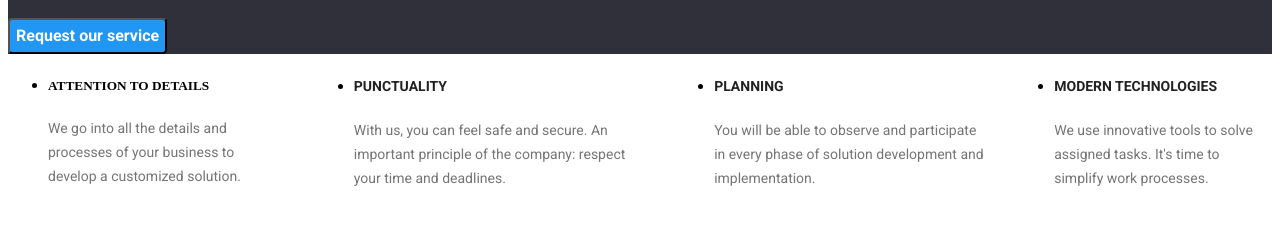
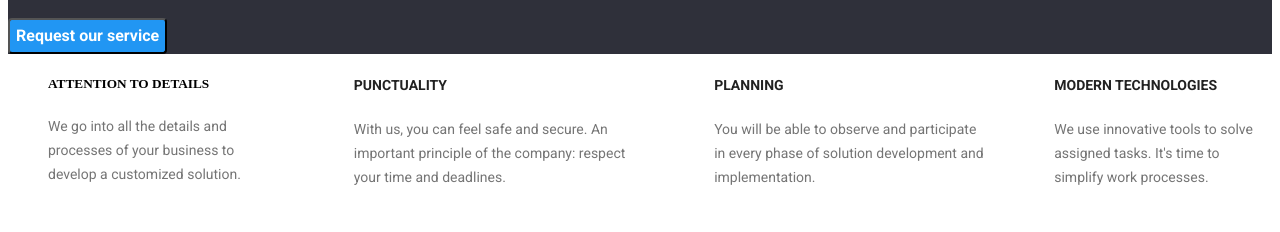
Before and after one commit to Adinux/goit-markup-hw-02, a plain HTML site: page index.html in a window 1280 px wide. Shown: the part 346-578 px from the top of the page. Drawn offline with Linux system fonts and the light colour scheme.

Commit message:
added class about_list

```diff
--- a/index.html
+++ b/index.html
@@ -45,7 +45,7 @@
         <div style="display: flex; gap: 30px">
             <!--details info-->
                 <div>
-                <ul>
+                <ul class="about__list">
             <li>
         <h5 class="about__subtittle">ATTENTION TO DETAILS</h5>
         <p class="about__text">We go into all the details and processes
@@ -56,7 +56,7 @@
 </div>
 <!--Punctuality info-->
     <div>
-<ul>
+<ul class="about__list">
     <li>
         <h5 class="about__subtitle">PUNCTUALITY</h5>
         <p class="about__text">With us, you can feel safe and secure.
@@ -67,7 +67,7 @@
     </div>
     <!--Planning info-->
     <div>
-<ul>
+<ul class="about__list">
     <li>
             <h5 class="about__subtitle">PLANNING</h5>
             <p class="about__text">You will be able to observe and participate
@@ -78,7 +78,7 @@
 </div>
 <!--technologies info-->
 <div>
-<ul>
+<ul class="about__list">
     <li>
         <h5 class="about__subtitle">MODERN TECHNOLOGIES</h5>
          <p class="about__text">We use innovative tools to solve assigned tasks.
```
